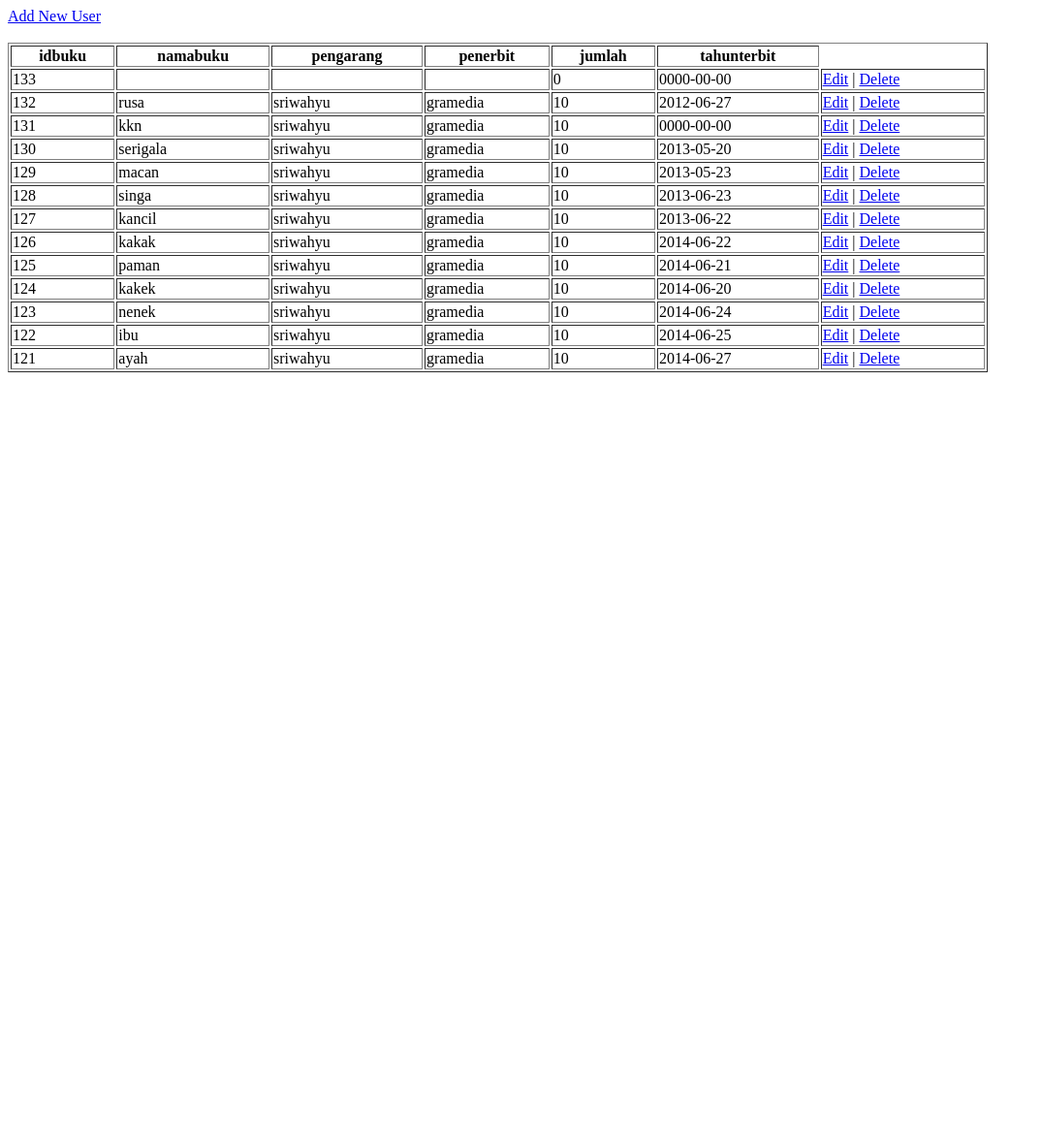
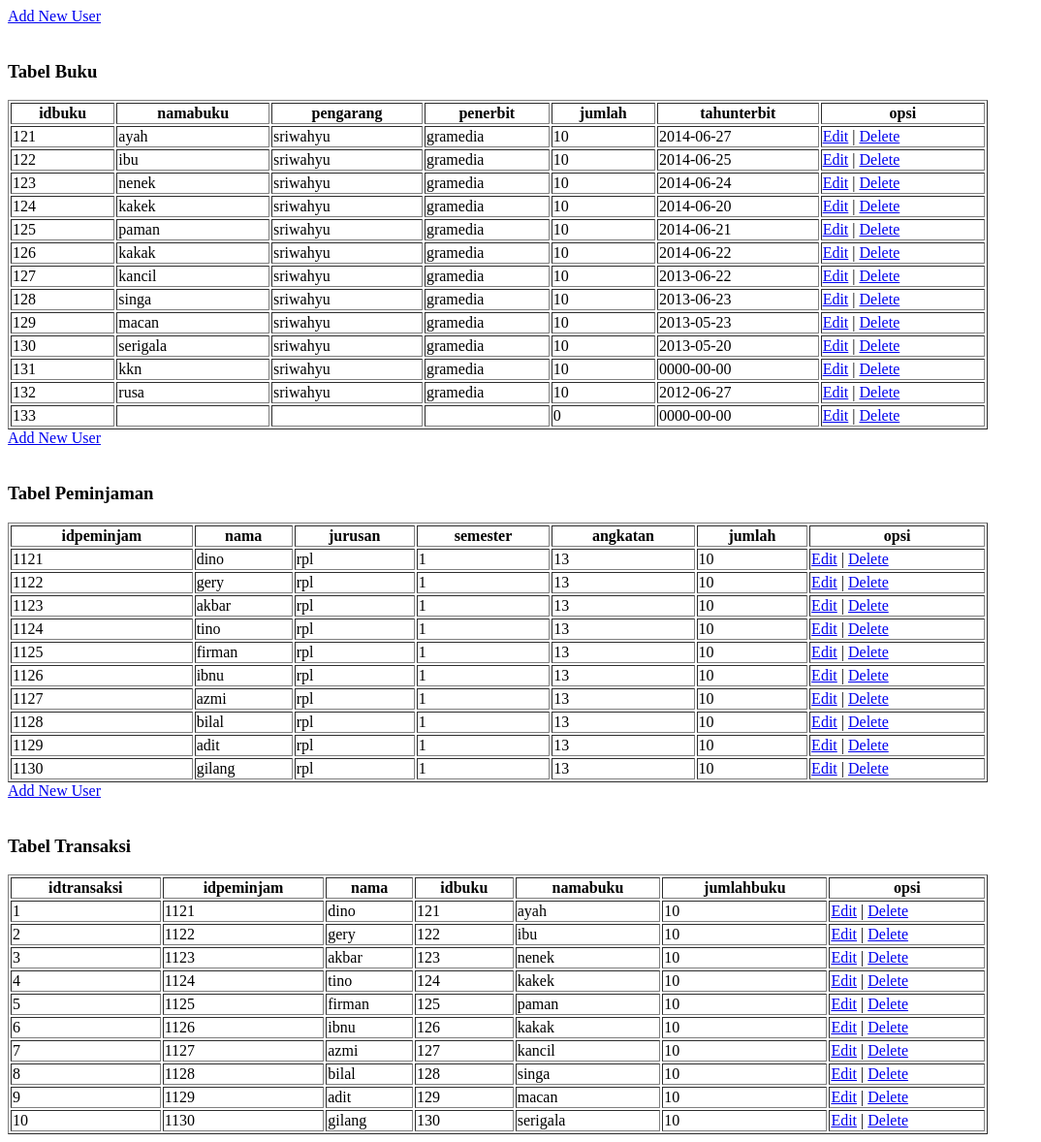
Before and after one commit to MagangSMK/latihan_aldino, a PHP site: page / in a window 1280 px wide. Shown: the whole page at 97% size, without its empty margins (0-1074 px from the left). Before the commit the page ends 384 px from the top, so only its background shows below. Run offline with PHP 8.4, Linux system fonts and the light colour scheme; data comes from the database, SQL or seed files in the repository.

Commit message:
masalah edit update

```diff
--- a/index.php
+++ b/index.php
@@ -3,8 +3,11 @@
 include_once("config/config.php");
 
 // Fetch all users data from database
-$result = mysqli_query($mysqli, "SELECT * FROM databuku ORDER BY idbuku DESC");
+$result = mysqli_query($mysqli, "SELECT * FROM databuku ORDER BY idbuku ASC");
+$result1 = mysqli_query($mysqli, "SELECT * FROM peminjam ORDER BY idpeminjam ASC");
+$result2 = mysqli_query($mysqli, "SELECT * FROM transaksi ORDER BY idtransaksi ASC");
 ?>
+
 
 <html>
 <head>
@@ -13,11 +16,17 @@ $result = mysqli_query($mysqli, "SELECT * FROM databuku ORDER BY idbuku DESC");
 
 <body>
 <a href="public/databuku/add.php">Add New User</a><br/><br/>
-
+ <h3>Tabel Buku</h3>
     <table width='80%' border=1>
 
     <tr>
-        <th>idbuku</th> <th>namabuku</th> <th>pengarang</th> <th>penerbit</th> <th>jumlah</th> <th>tahunterbit</th>
+        <th>idbuku</th>
+        <th>namabuku</th>
+        <th>pengarang</th>
+        <th>penerbit</th>
+        <th>jumlah</th>
+        <th>tahunterbit</th>
+        <th>opsi</th>
     </tr>
     <?php
     while($user_data = mysqli_fetch_array($result)) {
@@ -33,4 +42,62 @@ $result = mysqli_query($mysqli, "SELECT * FROM databuku ORDER BY idbuku DESC");
     ?>
     </table>
 </body>
+
+<body>
+<a href="public/peminjam/add.php">Add New User</a><br/><br/>
+ <h3>Tabel Peminjaman</h3>
+    <table width='80%' border=1>
+
+    <tr>
+        <th>idpeminjam</th>
+        <th>nama</th>
+        <th>jurusan</th>
+        <th>semester</th>
+        <th>angkatan</th>
+        <th>jumlah</th>
+        <th>opsi</th>
+    </tr>
+    <?php
+    while($user_data1 = mysqli_fetch_array($result1)) {
+        echo "<tr>";
+        echo "<td>".$user_data1['idpeminjam']."</td>";
+        echo "<td>".$user_data1['nama']."</td>";
+        echo "<td>".$user_data1['jurusan']."</td>";
+        echo "<td>".$user_data1['semester']."</td>";
+        echo "<td>".$user_data1['angkatan']."</td>";
+        echo "<td>".$user_data1['jumlah']."</td>";
+        echo "<td><a href='public/peminjam/edit.php?id=$user_data1[idpeminjam]'>Edit</a> | <a href='public/peminjam/delete.php?id=$user_data1[idpeminjam]'>Delete</a></td></tr>";
+    }
+    ?>
+    </table>
+</body>
+
+<body>
+<a href="public/transaksi/add.php">Add New User</a><br/><br/>
+ <h3>Tabel Transaksi</h3>
+    <table width='80%' border=1>
+
+    <tr>
+        <th>idtransaksi</th>
+        <th>idpeminjam</th>
+        <th>nama</th>
+        <th>idbuku</th>
+        <th>namabuku</th>
+        <th>jumlahbuku</th>
+        <th>opsi</th>
+    </tr>
+    <?php
+    while($user_data2 = mysqli_fetch_array($result2)) {
+        echo "<tr>";
+        echo "<td>".$user_data2['idtransaksi']."</td>";
+        echo "<td>".$user_data2['idpeminjam']."</td>";
+        echo "<td>".$user_data2['nama']."</td>";
+        echo "<td>".$user_data2['idbuku']."</td>";
+        echo "<td>".$user_data2['namabuku']."</td>";
+        echo "<td>".$user_data2['jumlahbuku']."</td>";
+        echo "<td><a href='public/transaksi/edit.php?id=$user_data2[idtransaksi]'>Edit</a> | <a href='public/transaksi/delete.php?id=$user_data2[idtransaksi]'>Delete</a></td></tr>";
+    }
+    ?>
+    </table>
+</body>
 </html>
```
